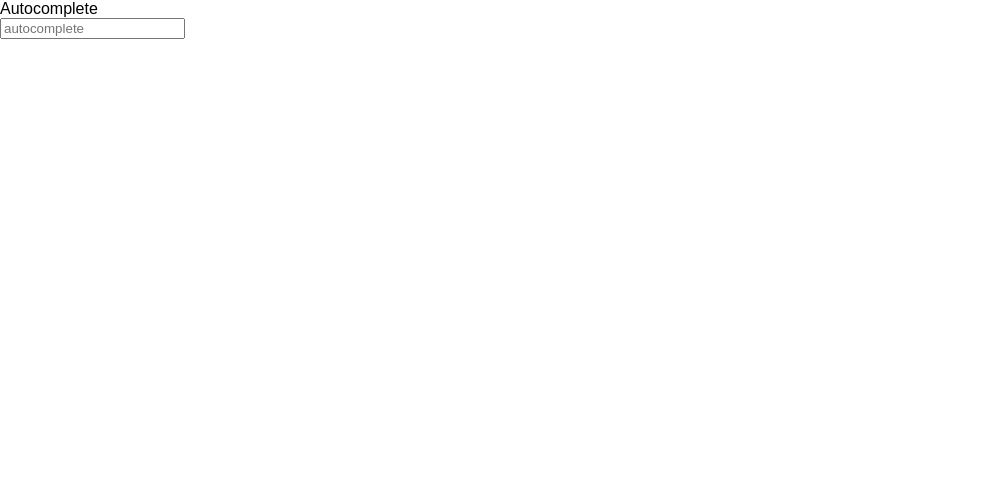
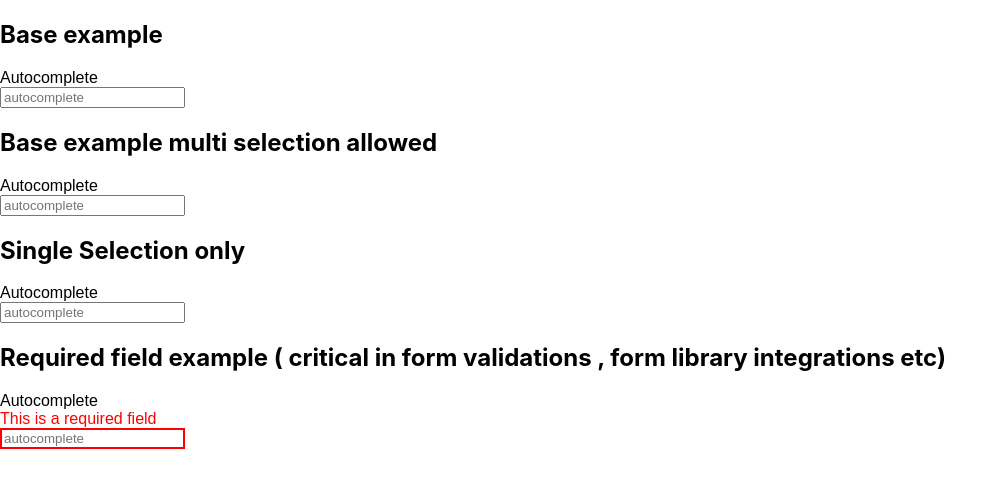
Before and after one commit to sktguha/deel, a React (Create React App) app: page / in a window 1280 px wide. Shown: the top 488 px of the page, without its empty margins (0-1007 px from the left). Built offline with nearby package versions, Linux system fonts and the light colour scheme.

Commit message:
wip add different use cases

```diff
--- a/src/App.tsx
+++ b/src/App.tsx
@@ -4,5 +4,23 @@ import { Driver } from "./components/Driver";
 
 
 export default function App(){
-  return <Driver />
+  return <div className="main-container">
+    <section>
+      <h2>Base example</h2>
+      <Driver />
+    </section>
+    <section>
+      <h2>Base example multi selection allowed</h2>
+      <Driver />
+    </section>
+    <section>
+      <h2>Single Selection only</h2>
+      <Driver single/>
+    </section>
+    <section>
+      <h2>Required field example ( critical in form validations , form library integrations etc)</h2>
+      <Driver required/>
+    </section>
+  </div>
+
 }
--- a/src/components/Driver.tsx
+++ b/src/components/Driver.tsx
@@ -1,7 +1,7 @@
 import { useState } from "react";
 import { AutoComplete } from "./AutoComplete";
 
-export function Driver() {
+export function Driver({single ,required, errorTextProp}) {
   const defaultOptions = [{
     label: "Hello",
     id: 1
@@ -16,11 +16,16 @@ export function Driver() {
   }
   ];
   const [selectedOptions, setSelectedOptions] = useState([]);
-  return <AutoComplete selectedOptions={selectedOptions}
+  const [errorText, setErrorText] = useState(required ? "This is a required field" : false);
+  return <AutoComplete errorText={errorTextProp || errorText} single={single} selectedOptions={selectedOptions}
     getOptions={(text) => new Promise((res) => setTimeout(() => res(defaultOptions), Math.random() * 2500))}
     onSelectedOptionsChange={(options) => {
       console.log("new options is ", options);
-      // if options.length === 0 && required is true, then setErrorText("This is a required field")
+      if (required && options.length === 0) {
+        setErrorText("This is a required field");
+      } else {
+        setErrorText(false);
+      }
       setSelectedOptions(options);
     }} />;
 }
```
